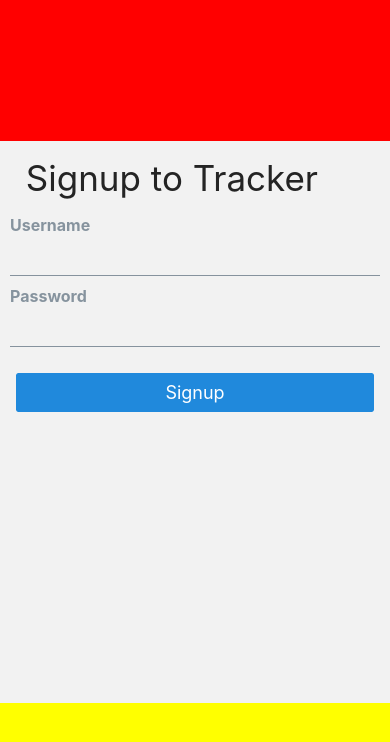
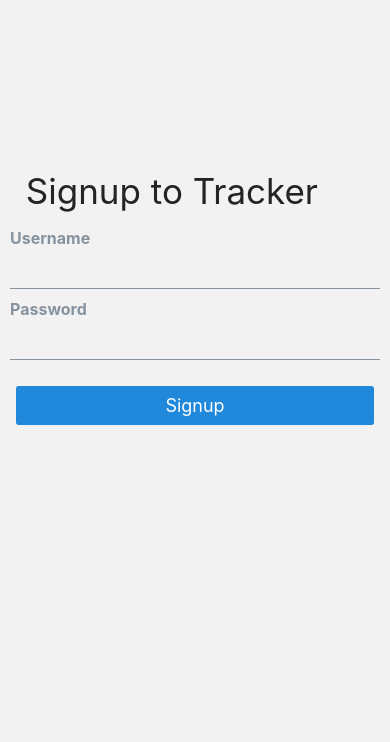
Before and after one commit to viswanath3344/Tracks, a React Native app: screen /SignIn in a window 390 px wide. Shown: the top 742 px of the page. Built offline with nearby package versions, Linux system fonts and the light colour scheme.

Commit message:
Arrange View elements with bottom margin and justifyContent style property.

```diff
--- a/source/screens/SigninScreen.js
+++ b/source/screens/SigninScreen.js
@@ -13,8 +13,6 @@ const SigninScreen = ({navigation}) => {
 
 
     return <View style = {styles.container}>
-        <View style = {{flex: 1, backgroundColor: "red"}}/>
-        <View style = {{flex: 4}}>
         <Spacer>
         <Text h2> Signup to Tracker</Text>
         </Spacer>
@@ -24,8 +22,6 @@ const SigninScreen = ({navigation}) => {
         <Spacer>
         <Button title={"Signup"}/>
         </Spacer>
-        </View>
-        <View style = {{flex: 1, backgroundColor: "yellow"}}/>
     </View>
 }
 
@@ -33,8 +29,8 @@ const SigninScreen = ({navigation}) => {
 const styles = StyleSheet.create({
     container: {
         flex:1,
-        // justifyContent: "center",
-        // marginBottom: 250
+        justifyContent: "center",
+        marginBottom: 250
     }
 });
 
```
